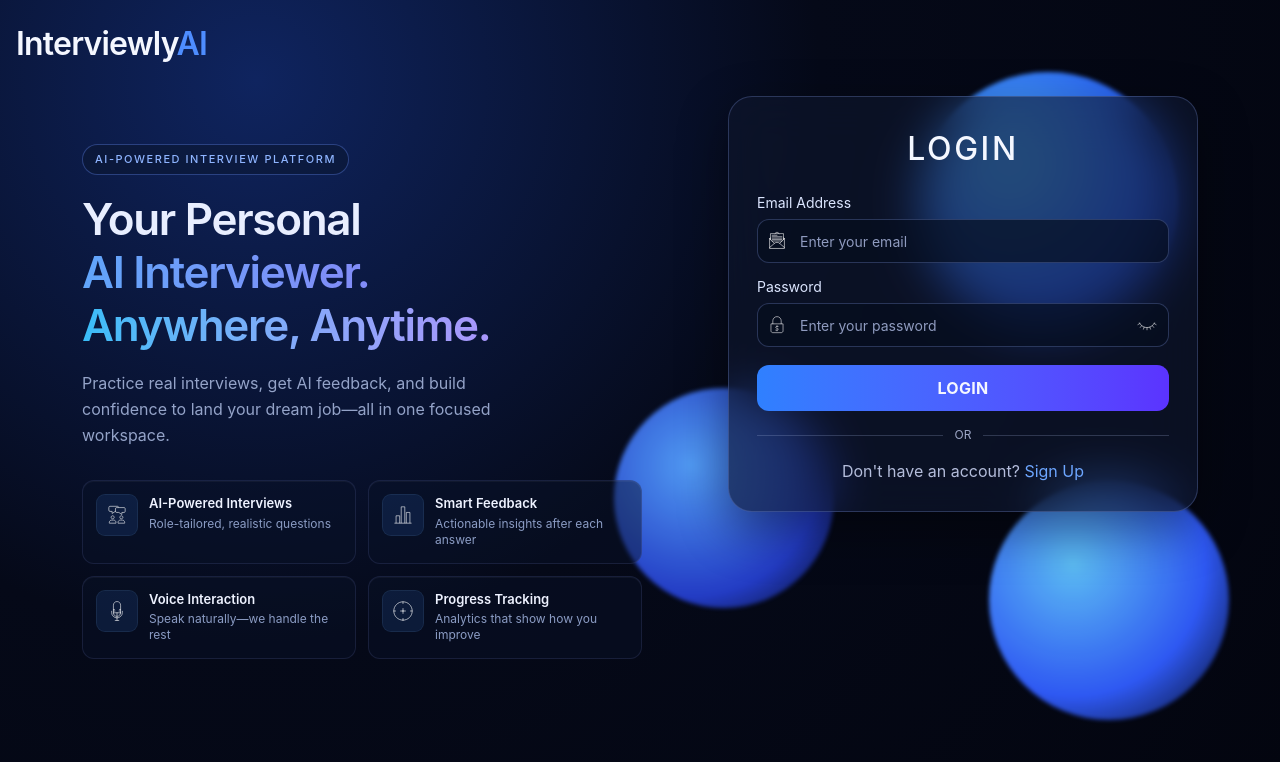
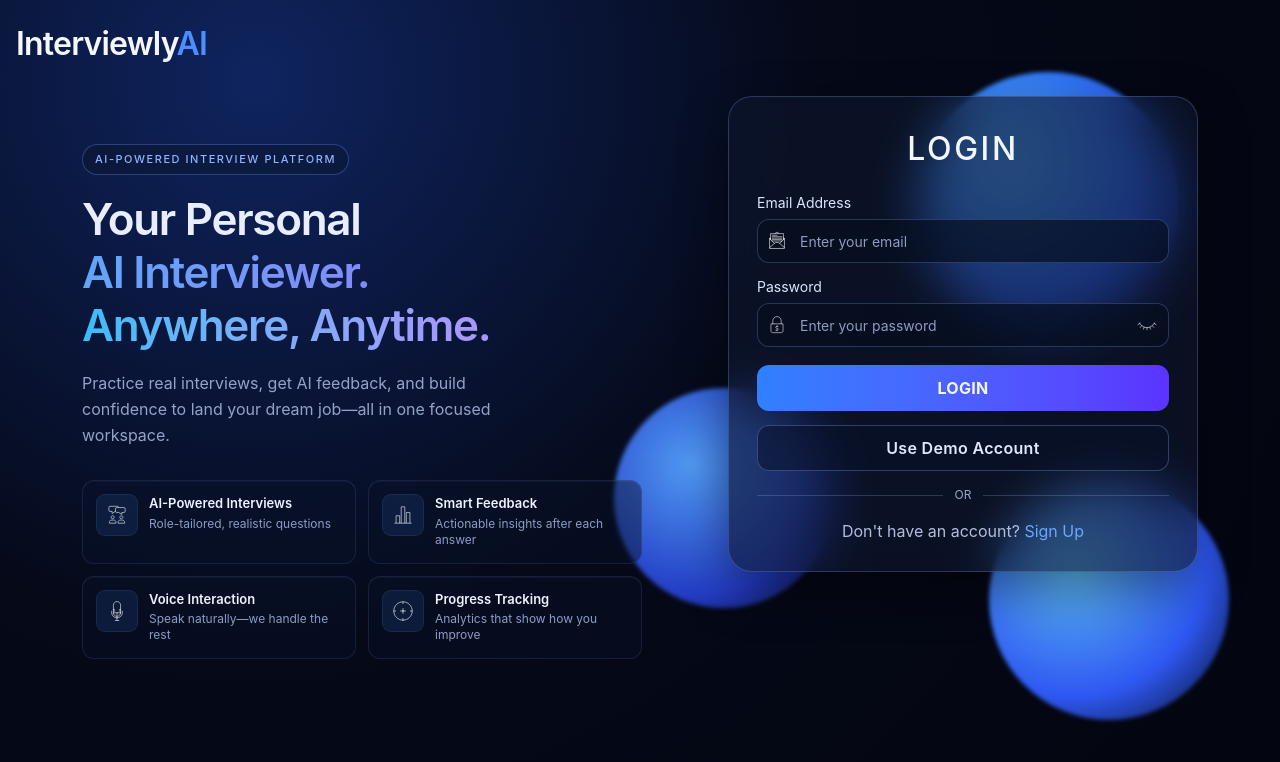
Before and after one commit to KhushiGusain/InterviewlyAI, a React app in the folder InterviewlyFE/frontend/: page /login in a window 1280 px wide. Shown: the top 762 px of the page. Built offline with nearby package versions, Linux system fonts and the light colour scheme; no server answers; the HTML template or start-up script is replaced by a standard one.

Commit message:
feat(): add suppor for demo account login in login page

```diff
--- a/InterviewlyFE/frontend/src/pages/login.jsx
+++ b/InterviewlyFE/frontend/src/pages/login.jsx
@@ -40,6 +40,12 @@ function LoginPage() {
     } finally {
       setLoading(false);
     }
+  }
+
+  function handleUseDemoAccount() {
+    setEmail("gusainkhushii@gmail.com");
+    setPassword("20khus**");
+    setError("");
   }
 
   return (
@@ -132,6 +138,14 @@ function LoginPage() {
                   "LOGIN"
                 )}
               </button>
+
+              <button
+                type="button"
+                onClick={handleUseDemoAccount}
+                className="flex h-[46px] w-full cursor-pointer items-center justify-center rounded-xl border border-[rgba(145,172,255,0.3)] bg-[rgba(9,18,41,0.55)] font-semibold tracking-[0.02em] text-[#dfe8ff] transition hover:border-[#568cff] hover:bg-[rgba(86,140,255,0.14)] focus:outline-none focus:shadow-[0_0_0_3px_rgba(86,140,255,0.2)]"
+              >
+                Use Demo Account
+              </button>
             </form>
 
             {error ? <p className="mt-3 text-sm text-[#ff9ca6]">{error}</p> : null}
```
